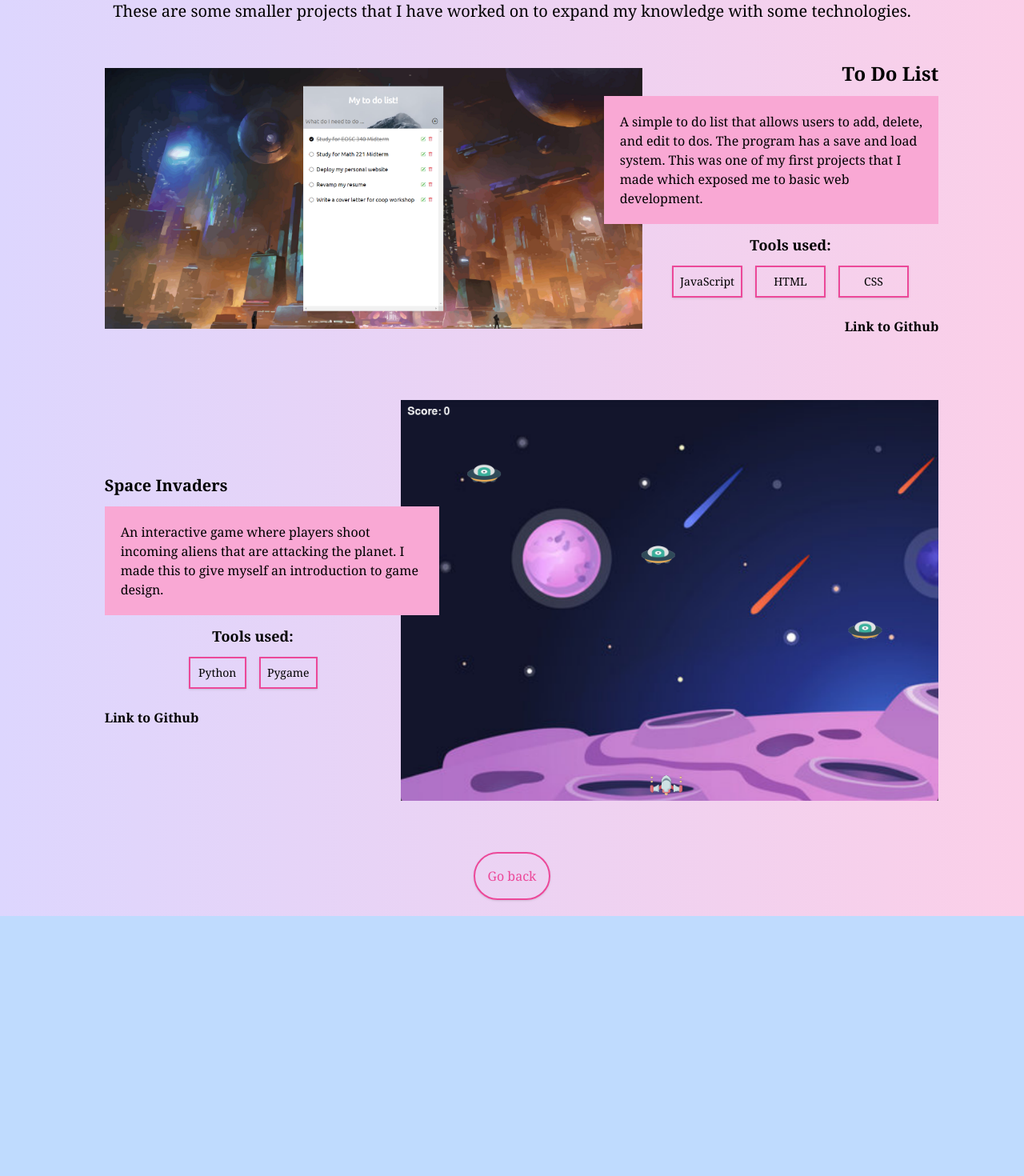
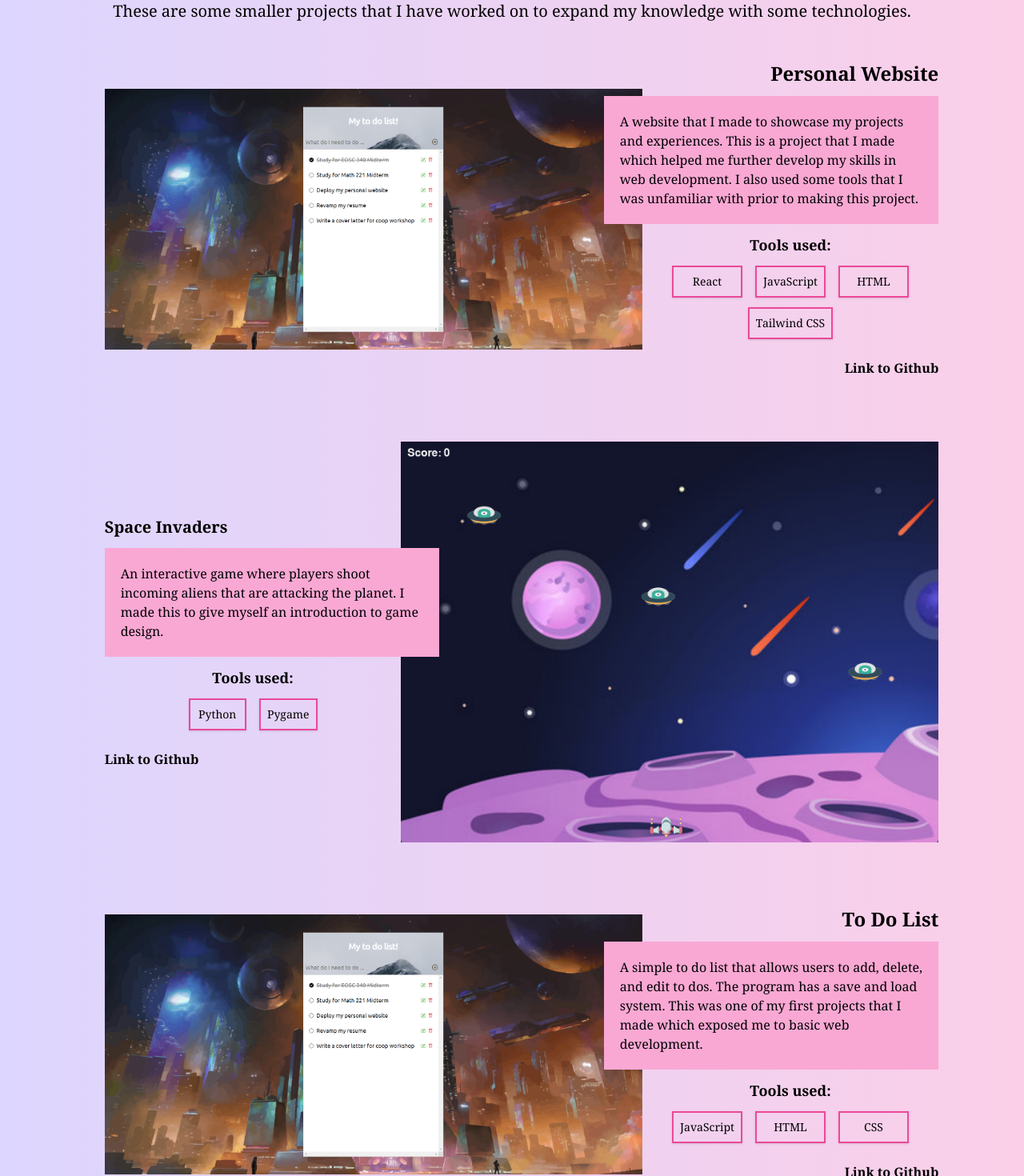
Before and after one commit to tfu2003/website, a React (Create React App) app: page /projects in a window 1280 px wide. Shown: the part 100-1570 px from the top of the page at 80% size. Before the commit the page ends 1245 px from the top, so only its background shows below. Built offline with nearby package versions, Linux system fonts and the light colour scheme.

Commit message:
added website to projects component

```diff
--- a/src/components/projects.js
+++ b/src/components/projects.js
@@ -24,18 +24,26 @@ function Projects() {
       <div className="flex items-center pl-6 pt-12 -space-x-12 w-5/6">
         <img src={List} alt="list" className="max-w-2xl" />
         <div className="flex flex-col">
-          <h1 className="text-2xl font-bold text-end">To Do List</h1>
+          <h1 className="text-2xl font-bold text-end">Personal Website</h1>
           <div className="pt-3">
             <p className="text-base bg-pink-300 p-5">
-              A simple to do list that allows users to add, delete, and edit to
-              dos. The program has a save and load system. This was one of my
-              first projects that I made which exposed me to basic web
-              development.
+              A website that I made to showcase my projects and experiences.
+              This is a project that I made which helped me further develop my
+              skills in web development. I also used some tools that I was
+              unfamiliar with prior to making this project.
             </p>
           </div>
           <div className="flex flex-col items-center pt-3 pl-12">
             <div className="text-lg font-bold">Tools used:</div>
             <div className="grid grid-cols-3 gap-4 text-sm pt-3">
+              <a
+                href="https://reactjs.org/docs/getting-started.html"
+                target="_blank"
+                rel="noreferrer"
+                className="border-2 border-pink-500 shadow hover:shadow-md hover:shadow-pink-500 hover:opacity-50 p-2 transition duration-450 text-center"
+              >
+                React
+              </a>
               <a
                 href="https://developer.mozilla.org/en-US/docs/Web/JavaScript"
                 target="_blank"
@@ -52,19 +60,21 @@ function Projects() {
               >
                 HTML
               </a>
+            </div>
+            <div className="grid grid-cols-1 gap-4 text-sm pt-3">
               <a
-                href="https://developer.mozilla.org/en-US/docs/Web/CSS"
+                href="https://v2.tailwindcss.com/docs"
                 target="_blank"
                 rel="noreferrer"
                 className="border-2 border-pink-500 shadow hover:shadow-md hover:shadow-pink-500 hover:opacity-50 p-2 transition duration-450 text-center"
               >
-                CSS
+                Tailwind CSS
               </a>
             </div>
           </div>
           <div className="pt-6 text-end">
             <a
-              href="https://github.com/tfu2003/to-do-list"
+              href="https://github.com/tfu2003/website"
               target="_blank"
               rel="noreferrer"
               className="font-bold"
@@ -122,6 +132,60 @@ function Projects() {
         </div>
       </div>
 
+      <div className="flex items-center pl-6 pt-20 -space-x-12 w-5/6">
+        <img src={List} alt="list" className="max-w-2xl" />
+        <div className="flex flex-col">
+          <h1 className="text-2xl font-bold text-end">To Do List</h1>
+          <div className="pt-3">
+            <p className="text-base bg-pink-300 p-5">
+              A simple to do list that allows users to add, delete, and edit to
+              dos. The program has a save and load system. This was one of my
+              first projects that I made which exposed me to basic web
+              development.
+            </p>
+          </div>
+          <div className="flex flex-col items-center pt-3 pl-12">
+            <div className="text-lg font-bold">Tools used:</div>
+            <div className="grid grid-cols-3 gap-4 text-sm pt-3">
+              <a
+                href="https://developer.mozilla.org/en-US/docs/Web/JavaScript"
+                target="_blank"
+                rel="noreferrer"
+                className="border-2 border-pink-500 shadow hover:shadow-md hover:shadow-pink-500 hover:opacity-50 p-2 transition duration-450 text-center"
+              >
+                JavaScript
+              </a>
+              <a
+                href="https://developer.mozilla.org/en-US/docs/Web/HTML"
+                target="_blank"
+                rel="noreferrer"
+                className="border-2 border-pink-500 shadow hover:shadow-md hover:shadow-pink-500 hover:opacity-50 p-2 transition duration-450 text-center"
+              >
+                HTML
+              </a>
+              <a
+                href="https://developer.mozilla.org/en-US/docs/Web/CSS"
+                target="_blank"
+                rel="noreferrer"
+                className="border-2 border-pink-500 shadow hover:shadow-md hover:shadow-pink-500 hover:opacity-50 p-2 transition duration-450 text-center"
+              >
+                CSS
+              </a>
+            </div>
+          </div>
+          <div className="pt-6 text-end">
+            <a
+              href="https://github.com/tfu2003/to-do-list"
+              target="_blank"
+              rel="noreferrer"
+              className="font-bold"
+            >
+              Link to Github
+            </a>
+          </div>
+        </div>
+      </div>
+
       <div className="pt-16 pb-5">
         <button
           className="border-2 border-pink-500 rounded-full text-pink-500 shadow hover:shadow-md hover:shadow-pink-500 hover:opacity-50 p-4 transition duration-450"
```
Lines whose indentation alone changed are shown as unchanged.
